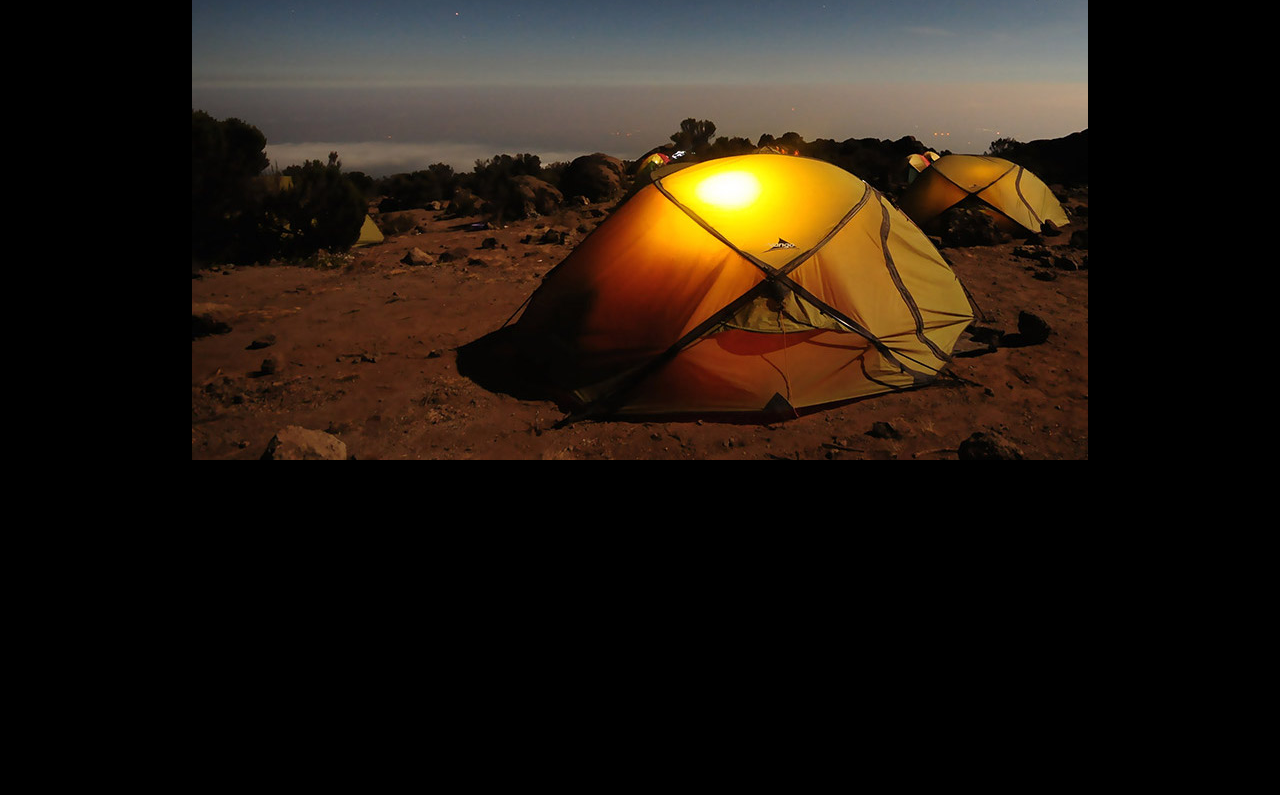
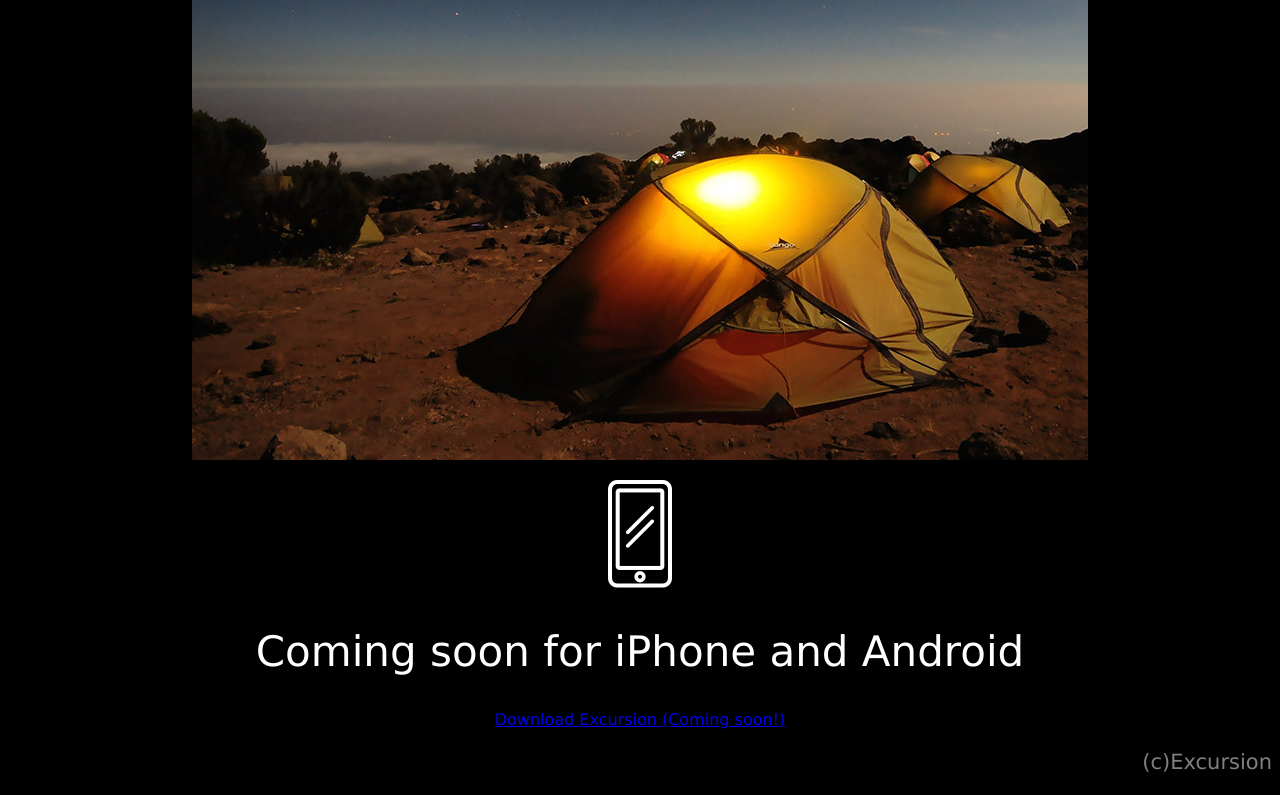
Before and after one commit to zoobereq/excursion, a plain HTML site: page index.html in a window 1280 px wide. Shown: the part 545-1340 px from the top of the page. Before the commit the page ends 1025 px from the top, so only its background shows below. Drawn offline with Linux system fonts and the light colour scheme.

Commit message:
Add the bottom section and logo.

```diff
--- a/index.html
+++ b/index.html
@@ -16,5 +16,11 @@
     <p>
       <img src="resources/camp.jpg">
     </p>
+    <p>
+      <img src="resources/phone.png">
+    </p>
+    <h2>Coming soon for iPhone and Android</h2>
+    <download><a href="https://s3.amazonaws.com/codecademy-content/programs/freelance-one/excursion/index.html">Download Excursion (Coming soon!)</a></download>
+    <h3 id="copyright">(c)Excursion</h3>
   </body>
 </html>
--- a/resources/css/style.css
+++ b/resources/css/style.css
@@ -26,3 +26,7 @@ download {
   color: aquamarine;
   font-size: 16px;
 }
+
+#copyright {
+  text-align: right;
+}
```
Also changed, not shown: resources/phone.png (added).
